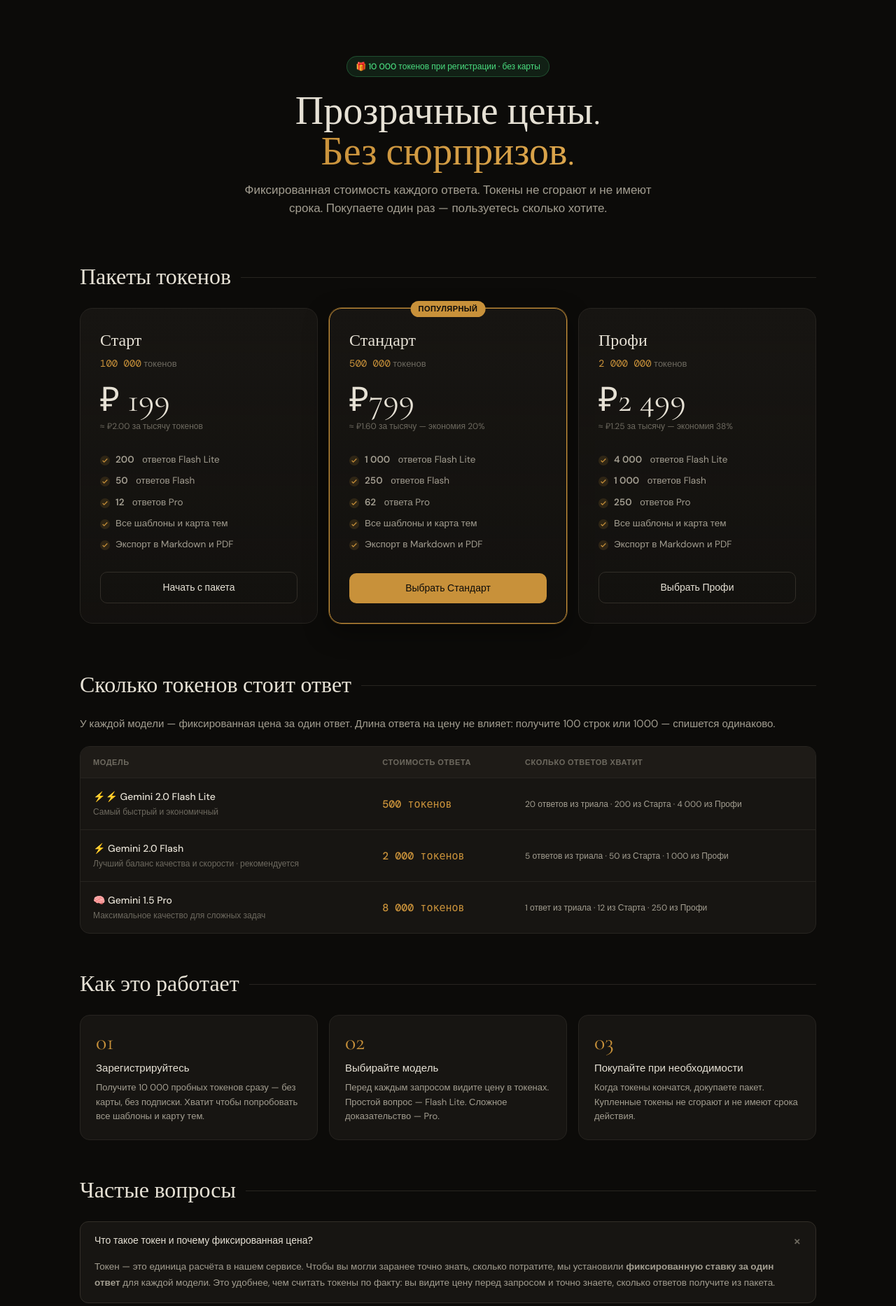
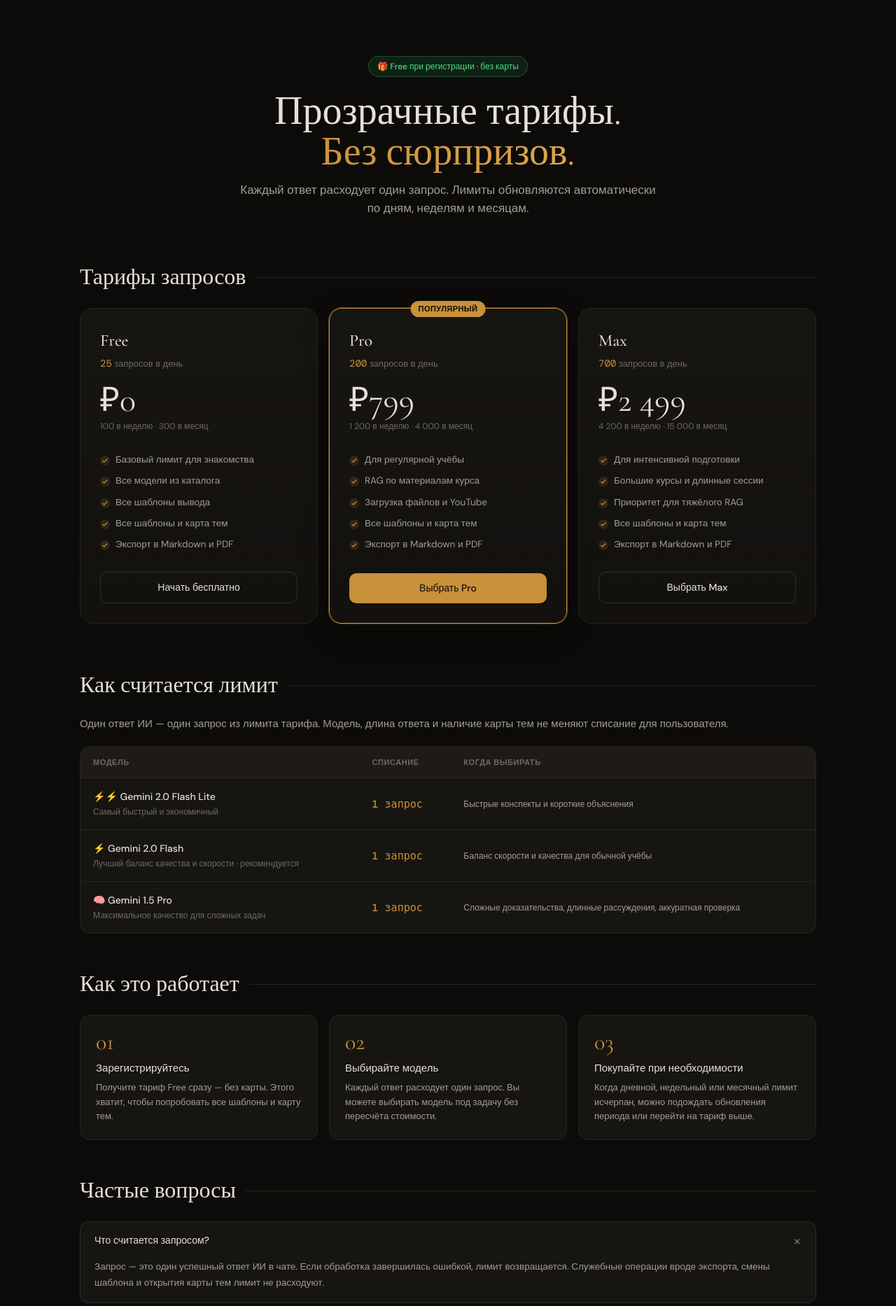
Before and after one commit to slon-hk/ConspectAI, a FastAPI app: page /pricing in a window 1280 px wide. Shown: the part 67-1933 px from the top of the page at 70% size. Run offline with FastAPI, Linux system fonts and the light colour scheme; parts of the project's set-up code (start-up, migrations or seed data) failed here and were passed over; some libraries are stand-ins or nearby versions.

Commit message:
Align usage UI with subscription plans

```diff
--- a/backend/auth.py
+++ b/backend/auth.py
@@ -16,8 +16,6 @@
 
 pwd_ctx   = CryptContext(schemes=["bcrypt"], deprecated="auto")
 oauth2    = OAuth2PasswordBearer(tokenUrl="/api/auth/login", auto_error=False)
-
-TRIAL_TOKENS = 10000   # 20 ответов Flash Lite, 5 Flash, или 1 Pro
 
 RESEND_API_KEY = os.getenv("RESEND_API_KEY")
 EMAIL_FROM = os.getenv("EMAIL_FROM", "no-reply@yourdomain.com")
--- a/backend/main.py
+++ b/backend/main.py
@@ -283,7 +283,7 @@
     return {
         "access_token": token,
         "token_type":   "bearer",
-        "user": _safe_user(user),
+        "user": await _safe_user(user),
     }
 
 
@@ -303,16 +303,20 @@
     return {
         "access_token": token,
         "token_type":   "bearer",
-        "user": _safe_user(user),
+        "user": await _safe_user(user),
     }
 
 
-def _safe_user(u: dict) -> dict:
+async def _safe_user(u: dict) -> dict:
+    usage = await db.get_user_usage_snapshot(u["id"])
     return {
         "id":               u["id"],
         "username":         u["username"],
         "email":            u["email"],
         "subscription_id":  u.get("subscription_id"),
+        "plan_key":         usage.get("plan_key", "free"),
+        "subscription_name": usage.get("subscription_name", "Free"),
+        "usage":            usage,
         "is_admin":         bool(u.get("is_admin", False)),
         "is_blocked":       bool(u.get("is_blocked", False)),
         "total_spent_usd":  float(u.get("total_spent_usd") or 0),
@@ -339,7 +343,7 @@
     user = await db.get_user_by_id(uid)
     if not user:
         raise HTTPException(404, "User not found")
-    return _safe_user(user)
+    return await _safe_user(user)
 
 
 @app.get("/api/usage")
@@ -715,7 +719,7 @@
 # arbitrary clients from injecting fake events into the analytics table.
 CLIENT_EVENT_ALLOWLIST = {
     "landing_cta_click",      # which CTA on the landing page was clicked
-    "buy_modal_opened",       # user clicked the "Buy tokens" button
+    "buy_modal_opened",       # user opened the pricing/plan modal
     "export_md",              # user downloaded a chat as Markdown
     "export_pdf",             # user opened the PDF export view
     "settings_opened",        # user opened the settings modal
--- a/backend/templates/pricing.html
+++ b/backend/templates/pricing.html
@@ -4,13 +4,13 @@
 <meta charset="UTF-8">
 <meta name="viewport" content="width=device-width, initial-scale=1.0">
 <title>Тарифы · ConspectAI</title>
-<meta name="description" content="Прозрачные цены ConspectAI: фиксированная стоимость каждого ответа, токены не сгорают.">
+<meta name="description" content="Прозрачные тарифы ConspectAI: дневные, недельные и месячные лимиты запросов для STEM-ассистента.">
 <link rel="icon" type="image/svg+xml" href="/static/favicon.svg">
 <link rel="canonical" href="https://conspectai.tech/pricing">
 <meta property="og:type"  content="website">
 <meta property="og:url"   content="https://conspectai.tech/pricing">
 <meta property="og:title" content="Тарифы · ConspectAI">
-<meta property="og:description" content="Фиксированная стоимость каждого ответа. Токены не сгорают. Покупаете один раз — пользуетесь сколько хотите.">
+<meta property="og:description" content="Тарифы ConspectAI с понятными лимитами запросов. Выбирайте Free, Pro или Max под учебную нагрузку.">
 <meta property="og:image" content="https://conspectai.tech/static/og-image.svg">
 <link href="https://fonts.googleapis.com/css2?family=Cormorant+Garamond:wght@300;400;500&family=DM+Sans:wght@300;400;450;500;600&family=DM+Mono:wght@400;500&display=swap" rel="stylesheet">
 <script src="https://cdn.tailwindcss.com"></script>
@@ -134,63 +134,63 @@
 
   <!-- ── HERO ────────────────────────────────────────────────────────────── -->
   <section class="hero">
-    <div class="badge-trial mb-5">🎁 10 000 токенов при регистрации · без карты</div>
-    <h1>Прозрачные цены.<br><span class="gold">Без сюрпризов.</span></h1>
-    <p>Фиксированная стоимость каждого ответа. Токены не сгорают и не имеют срока. Покупаете один раз — пользуетесь сколько хотите.</p>
+    <div class="badge-trial mb-5">🎁 Free при регистрации · без карты</div>
+    <h1>Прозрачные тарифы.<br><span class="gold">Без сюрпризов.</span></h1>
+    <p>Каждый ответ расходует один запрос. Лимиты обновляются автоматически по дням, неделям и месяцам.</p>
   </section>
 
   <!-- ── PACKS ───────────────────────────────────────────────────────────── -->
   <section>
     <div class="section-h">
-      <h2>Пакеты токенов</h2>
+      <h2>Тарифы запросов</h2>
       <span class="line"></span>
     </div>
 
     <div class="packs">
 
       <div class="pack">
-        <div class="pack-name">Старт</div>
-        <p class="pack-tokens"><span class="num">100 000</span> токенов</p>
-        <div class="pack-price">₽ 199</div>
-        <p class="pack-price-sub">≈ ₽2.00 за тысячу токенов</p>
+        <div class="pack-name">Free</div>
+        <p class="pack-tokens"><span class="num">25</span> запросов в день</p>
+        <div class="pack-price">₽0</div>
+        <p class="pack-price-sub">100 в неделю · 300 в месяц</p>
         <ul>
-          <li><strong>200</strong>&nbsp;ответов Flash Lite</li>
-          <li><strong>50</strong>&nbsp;ответов Flash</li>
-          <li><strong>12</strong>&nbsp;ответов Pro</li>
+          <li>Базовый лимит для знакомства</li>
+          <li>Все модели из каталога</li>
+          <li>Все шаблоны вывода</li>
           <li>Все шаблоны и карта тем</li>
           <li>Экспорт в Markdown и PDF</li>
         </ul>
-        <a href="/app?auth=register" class="pack-cta secondary">Начать с пакета</a>
+        <a href="/app?auth=register" class="pack-cta secondary">Начать бесплатно</a>
       </div>
 
       <div class="pack featured">
-        <div class="pack-name">Стандарт</div>
-        <p class="pack-tokens"><span class="num">500 000</span> токенов</p>
+        <div class="pack-name">Pro</div>
+        <p class="pack-tokens"><span class="num">200</span> запросов в день</p>
         <div class="pack-price">₽799</div>
-        <p class="pack-price-sub">≈ ₽1.60 за тысячу — экономия 20%</p>
+        <p class="pack-price-sub">1 200 в неделю · 4 000 в месяц</p>
         <ul>
-          <li><strong>1 000</strong>&nbsp;ответов Flash Lite</li>
-          <li><strong>250</strong>&nbsp;ответов Flash</li>
-          <li><strong>62</strong>&nbsp;ответа Pro</li>
+          <li>Для регулярной учёбы</li>
+          <li>RAG по материалам курса</li>
+          <li>Загрузка файлов и YouTube</li>
           <li>Все шаблоны и карта тем</li>
           <li>Экспорт в Markdown и PDF</li>
         </ul>
-        <a href="/app?auth=register" class="pack-cta primary">Выбрать Стандарт</a>
+        <a href="/app?auth=register" class="pack-cta primary">Выбрать Pro</a>
       </div>
 
       <div class="pack">
-        <div class="pack-name">Профи</div>
-        <p class="pack-tokens"><span class="num">2 000 000</span> токенов</p>
+        <div class="pack-name">Max</div>
+        <p class="pack-tokens"><span class="num">700</span> запросов в день</p>
         <div class="pack-price">₽2 499</div>
-        <p class="pack-price-sub">≈ ₽1.25 за тысячу — экономия 38%</p>
+        <p class="pack-price-sub">4 200 в неделю · 15 000 в месяц</p>
         <ul>
-          <li><strong>4 000</strong>&nbsp;ответов Flash Lite</li>
-          <li><strong>1 000</strong>&nbsp;ответов Flash</li>
-          <li><strong>250</strong>&nbsp;ответов Pro</li>
+          <li>Для интенсивной подготовки</li>
+          <li>Большие курсы и длинные сессии</li>
+          <li>Приоритет для тяжёлого RAG</li>
           <li>Все шаблоны и карта тем</li>
           <li>Экспорт в Markdown и PDF</li>
         </ul>
-        <a href="/app?auth=register" class="pack-cta secondary">Выбрать Профи</a>
+        <a href="/app?auth=register" class="pack-cta secondary">Выбрать Max</a>
       </div>
 
     </div>
@@ -199,12 +199,12 @@
   <!-- ── MODELS / RATES ──────────────────────────────────────────────────── -->
   <section>
     <div class="section-h">
-      <h2>Сколько токенов стоит ответ</h2>
+      <h2>Как считается лимит</h2>
       <span class="line"></span>
     </div>
 
     <p style="color:var(--text-2);margin-bottom:20px;font-size:15px">
-      У каждой модели — фиксированная цена за один ответ. Длина ответа на цену не влияет: получите 100 строк или 1000 — спишется одинаково.
+      Один ответ ИИ — один запрос из лимита тарифа. Модель, длина ответа и наличие карты тем не меняют списание для пользователя.
     </p>
 
     <div class="models-table">
@@ -212,8 +212,8 @@
         <thead>
           <tr>
             <th>Модель</th>
-            <th>Стоимость ответа</th>
-            <th>Сколько ответов хватит</th>
+            <th>Списание</th>
+            <th>Когда выбирать</th>
           </tr>
         </thead>
         <tbody>
@@ -222,24 +222,24 @@
               <div class="model-name">⚡⚡ Gemini 2.0 Flash Lite</div>
               <div class="model-sub">Самый быстрый и экономичный</div>
             </td>
-            <td><span class="price">500 токенов</span></td>
-            <td class="examples">20 ответов из триала · 200 из Старта · 4 000 из Профи</td>
+            <td><span class="price">1 запрос</span></td>
+            <td class="examples">Быстрые конспекты и короткие объяснения</td>
           </tr>
           <tr>
             <td>
               <div class="model-name">⚡ Gemini 2.0 Flash</div>
               <div class="model-sub">Лучший баланс качества и скорости · рекомендуется</div>
             </td>
-            <td><span class="price">2 000 токенов</span></td>
-            <td class="examples">5 ответов из триала · 50 из Старта · 1 000 из Профи</td>
+            <td><span class="price">1 запрос</span></td>
+            <td class="examples">Баланс скорости и качества для обычной учёбы</td>
           </tr>
           <tr>
             <td>
               <div class="model-name">🧠 Gemini 1.5 Pro</div>
               <div class="model-sub">Максимальное качество для сложных задач</div>
             </td>
-            <td><span class="price">8 000 токенов</span></td>
-            <td class="examples">1 ответ из триала · 12 из Старта · 250 из Профи</td>
+            <td><span class="price">1 запрос</span></td>
+            <td class="examples">Сложные доказательства, длинные рассуждения, аккуратная проверка</td>
           </tr>
         </tbody>
       </table>
@@ -257,17 +257,17 @@
       <div class="how-card">
         <div class="how-num">01</div>
         <div class="how-title">Зарегистрируйтесь</div>
-        <p class="how-desc">Получите 10 000 пробных токенов сразу — без карты, без подписки. Хватит чтобы попробовать все шаблоны и карту тем.</p>
+        <p class="how-desc">Получите тариф Free сразу — без карты. Этого хватит, чтобы попробовать все шаблоны и карту тем.</p>
       </div>
       <div class="how-card">
         <div class="how-num">02</div>
         <div class="how-title">Выбирайте модель</div>
-        <p class="how-desc">Перед каждым запросом видите цену в токенах. Простой вопрос — Flash Lite. Сложное доказательство — Pro.</p>
+        <p class="how-desc">Каждый ответ расходует один запрос. Вы можете выбирать модель под задачу без пересчёта стоимости.</p>
       </div>
       <div class="how-card">
         <div class="how-num">03</div>
         <div class="how-title">Покупайте при необходимости</div>
-        <p class="how-desc">Когда токены кончатся, докупаете пакет. Купленные токены не сгорают и не имеют срока действия.</p>
+        <p class="how-desc">Когда дневной, недельный или месячный лимит исчерпан, можно подождать обновления периода или перейти на тариф выше.</p>
       </div>
     </div>
   </section>
@@ -282,33 +282,33 @@
     <div class="faq">
 
       <details open>
-        <summary>Что такое токен и почему фиксированная цена?</summary>
-        <div class="a">Токен — это единица расчёта в нашем сервисе. Чтобы вы могли заранее точно знать, сколько потратите, мы установили <strong>фиксированную ставку за один ответ</strong> для каждой модели. Это удобнее, чем считать токены по факту: вы видите цену перед запросом и точно знаете, сколько ответов получите из пакета.</div>
+        <summary>Что считается запросом?</summary>
+        <div class="a">Запрос — это один успешный ответ ИИ в чате. Если обработка завершилась ошибкой, лимит возвращается. Служебные операции вроде экспорта, смены шаблона и открытия карты тем лимит не расходуют.</div>
       </details>
 
       <details>
         <summary>Что если ответ получится очень длинным?</summary>
-        <div class="a">Длина ответа на цену не влияет — спишется ровно ставка модели (500 / 2 000 / 8 000 токенов). Исключение — очень большие контексты с прикреплёнными файлами на много страниц: в таких случаях может списаться 2× от ставки, и в карточке ответа появится отметка. Это редкое исключение, обычные диалоги и длинные ответы укладываются в стандартную ставку.</div>
+        <div class="a">Длина ответа не меняет пользовательское списание: один успешный ответ — один запрос. Внутренние токены и стоимость моделей учитываются только в админской аналитике.</div>
       </details>
 
       <details>
-        <summary>Сгорают ли купленные токены?</summary>
-        <div class="a">Нет. Токены не имеют срока действия и не сгорают. Купили пакет «Профи» с 2 000 000 токенов в январе — можете растянуть на год или израсходовать за день. Без обязательств.</div>
+        <summary>Когда обновляются лимиты?</summary>
+        <div class="a">Дневной лимит обновляется каждый день, недельный — в начале новой недели, месячный — в начале нового месяца. Сервис показывает остаток на текущий период в интерфейсе.</div>
       </details>
 
       <details>
-        <summary>Когда списываются токены?</summary>
-        <div class="a">Токены списываются <strong>только за ответ ИИ</strong>. Если вы отправили вопрос, но ИИ вернул ошибку, токены не спишутся. Также бесплатны: автоматическая карта тем (мы сами оплачиваем эту фичу), экспорт в PDF/Markdown, переключение шаблонов, переименование чатов.</div>
+        <summary>Когда расходуется лимит?</summary>
+        <div class="a">Лимит расходуется <strong>только за ответ ИИ</strong>. Если вы отправили вопрос, но ИИ вернул ошибку, запрос возвращается. Также не расходуют лимит: автоматическая карта тем, экспорт в PDF/Markdown, переключение шаблонов, переименование чатов.</div>
       </details>
 
       <details>
-        <summary>Можно ли вернуть деньги за неиспользованные токены?</summary>
+        <summary>Можно ли вернуть деньги за тариф?</summary>
         <div class="a">Да, в течение 14 дней с момента оплаты по основаниям, предусмотренным законодательством РФ. Напишите на <a href="mailto:support@conspectai.tech">support@conspectai.tech</a> — рассмотрим запрос индивидуально. Подробнее — в <a href="/offer">публичной оферте</a>.</div>
       </details>
 
       <details>
         <summary>Какие способы оплаты?</summary>
-        <div class="a">Банковские карты Visa, Mastercard, МИР через систему Robokassa. Платёж проходит мгновенно, токены зачисляются автоматически. Реквизиты карты у нас не хранятся.</div>
+        <div class="a">Банковские карты Visa, Mastercard, МИР через систему Robokassa. Платёж проходит мгновенно, тариф применяется автоматически. Реквизиты карты у нас не хранятся.</div>
       </details>
 
       <details>
@@ -322,7 +322,7 @@
   <!-- ── CTA ─────────────────────────────────────────────────────────────── -->
   <section class="cta">
     <h3>Готовы попробовать?</h3>
-    <p>Регистрация занимает 30 секунд · 10 000 токенов в подарок</p>
+    <p>Регистрация занимает 30 секунд · Free-тариф доступен сразу</p>
     <a href="/app?auth=register" class="btn-primary !text-[15px]">
       Создать аккаунт
       <svg width="14" height="14" viewBox="0 0 24 24" fill="none" stroke="currentColor" stroke-width="2.5"><line x1="5" y1="12" x2="19" y2="12"/><polyline points="12 5 19 12 12 19"/></svg>
```
Also changed, not shown: backend/admin.py (+11 -9 lines), backend/db.py (+70 -10 lines), backend/templates/admin.html (+43 -34 lines), backend/templates/index.html (+48 -33 lines), backend/templates/landing.html (+5 -5 lines), 2 other files.
